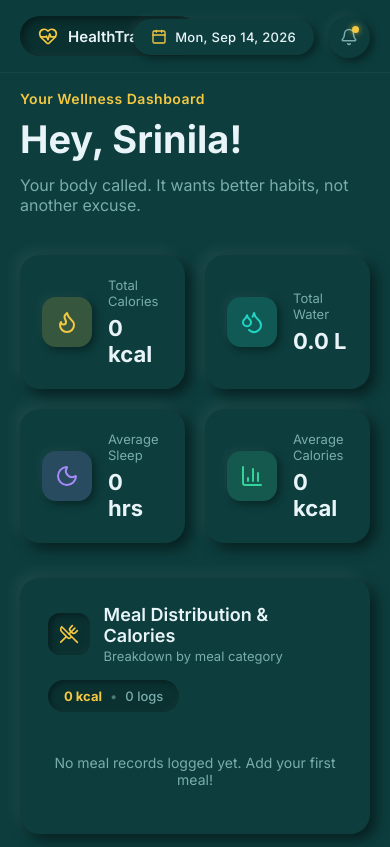
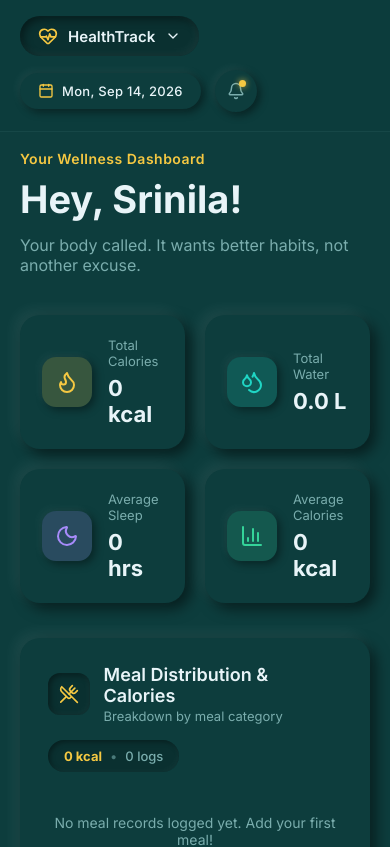
Before and after one commit to Srinila-04/Health_Tracker, a React (Vite) app: page / in a window 390 px wide. Shown: the top 847 px of the page. Built offline with nearby package versions, Linux system fonts and the light colour scheme.

Commit message:
updated css

```diff
--- a/src/App.css
+++ b/src/App.css
@@ -110,7 +110,7 @@ body {
 .history-section {
   min-height: 100vh;
   padding-bottom: 80px;
-  scroll-margin-top: 100px;
+  scroll-margin-top: 40px;
 }
 
 .log-health-section h2,
@@ -3486,7 +3486,8 @@ input[type="number"]::-webkit-outer-spin-button:hover {
     left: 0;
     width: 100%;
     padding: 16px 20px;
-    background: rgba(13, 61, 61, 0.75); /* Semi-transparent match to your background */
+    padding-bottom: 75px; /* Extra padding for the second row */
+    background: rgba(13, 61, 61, 0.75);
     backdrop-filter: blur(12px);
     -webkit-backdrop-filter: blur(12px);
     z-index: 990;
@@ -3544,21 +3545,21 @@ input[type="number"]::-webkit-outer-spin-button:hover {
    */
   .dashboard-topbar {
     position: fixed;
-    top: 16px;
+    top: 70px; /* Pushed down below the logo */
     right: 20px;
-    left: auto;
-    justify-content: flex-end;
+    left: 20px;
+    justify-content: flex-start; /* Aligns them neatly to the left */
     margin-top: 0;
     z-index: 995;
     pointer-events: none;
   }
 
   .dashboard-header {
-    margin-top: 70px;
+    margin-top: 130px;
   }
 
   .topbar-actions {
-    pointer-events: auto; /* Restores clicks to the Bell & Date */
+    pointer-events: auto;
   }
 
   /* Stack Dashboard Cards */
```
